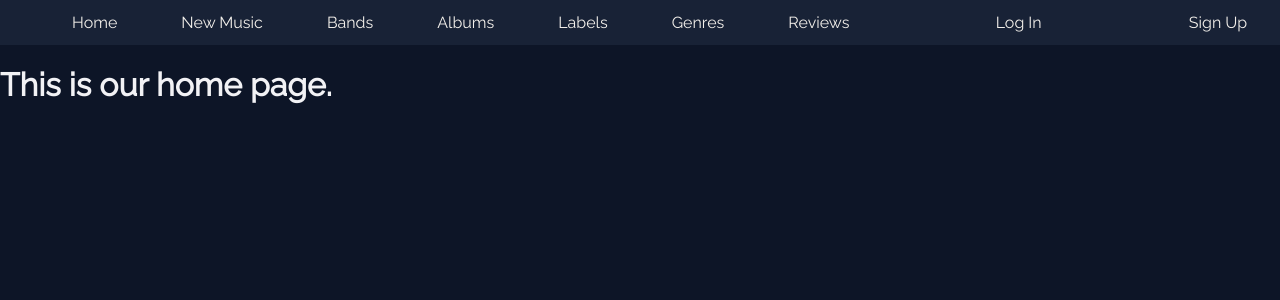
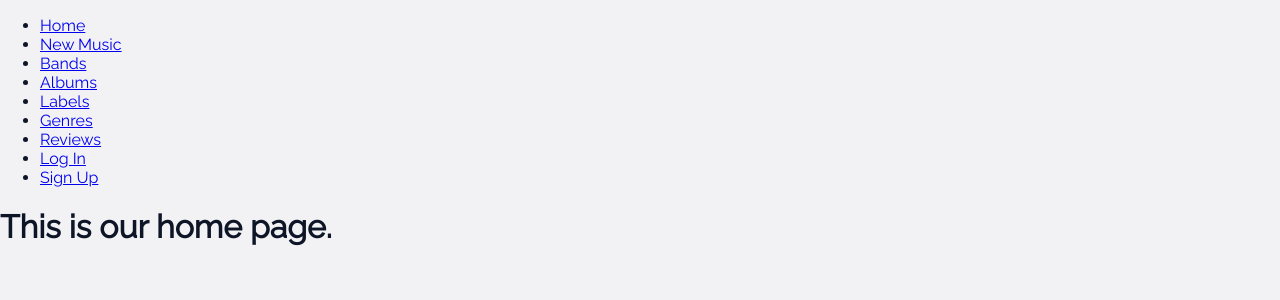
Before and after one commit to panpusto/music_base_v2, a Django app: page / in a window 1280 px wide. Shown: the top 300 px of the page. Run offline with Django 4.2, Linux system fonts and the light colour scheme.

Commit message:
update container style

```diff
--- a/static/css/base.css
+++ b/static/css/base.css
@@ -1,57 +1,10 @@
 .main-content {
   margin: 0;
   font-family: "Raleway", sans-serif;
-  background-color: rgb(13, 21, 39);
-  color: rgb(242, 242, 245);
+  color: rgb(13, 21, 39);
+  background-color: rgb(242, 242, 245);
 }
 
-.navbar-container .navbars-content {
-  background-color: rgb(24, 34, 54);
-  display: flex;
-  flex-direction: row;
-  list-style-type: none;
-  margin: 0px;
+.container {
+  margin-top: 10px;
 }
-.navbar-container .navbars-content .navbar-item {
-  padding: 0.8rem 2rem;
-  color: rgb(242, 242, 245);
-}
-.navbar-container .navbars-content .navbar-item:hover {
-  background-color: rgb(33, 45, 69);
-}
-.navbar-container .navbars-content .navbar-item .navbar-link {
-  text-decoration: none;
-  color: rgb(243, 240, 235);
-}
-.navbar-container .navbars-content .navbar-item-log {
-  text-align: center;
-  width: 60px;
-  margin-left: auto;
-  padding: 0.8rem 2rem;
-  color: rgb(242, 242, 245);
-}
-.navbar-container .navbars-content .navbar-item-log:hover {
-  background-color: rgb(33, 45, 69);
-}
-.navbar-container .navbars-content .navbar-item-log .navbar-link {
-  text-decoration: none;
-  color: rgb(243, 240, 235);
-}
-
-.dropdown {
-  margin-left: auto;
-}
-
-.dropdown-content {
-  text-align: center;
-  width: 60px;
-  display: none;
-  position: absolute;
-  background-color: rgb(24, 34, 54);
-  box-shadow: 0px 8px 16px 0px rgba(0,0,0,0.2);
-  z-index: 1;
-}
-
-.dropdown:hover .dropdown-content {
-  display: block;
-}
```
